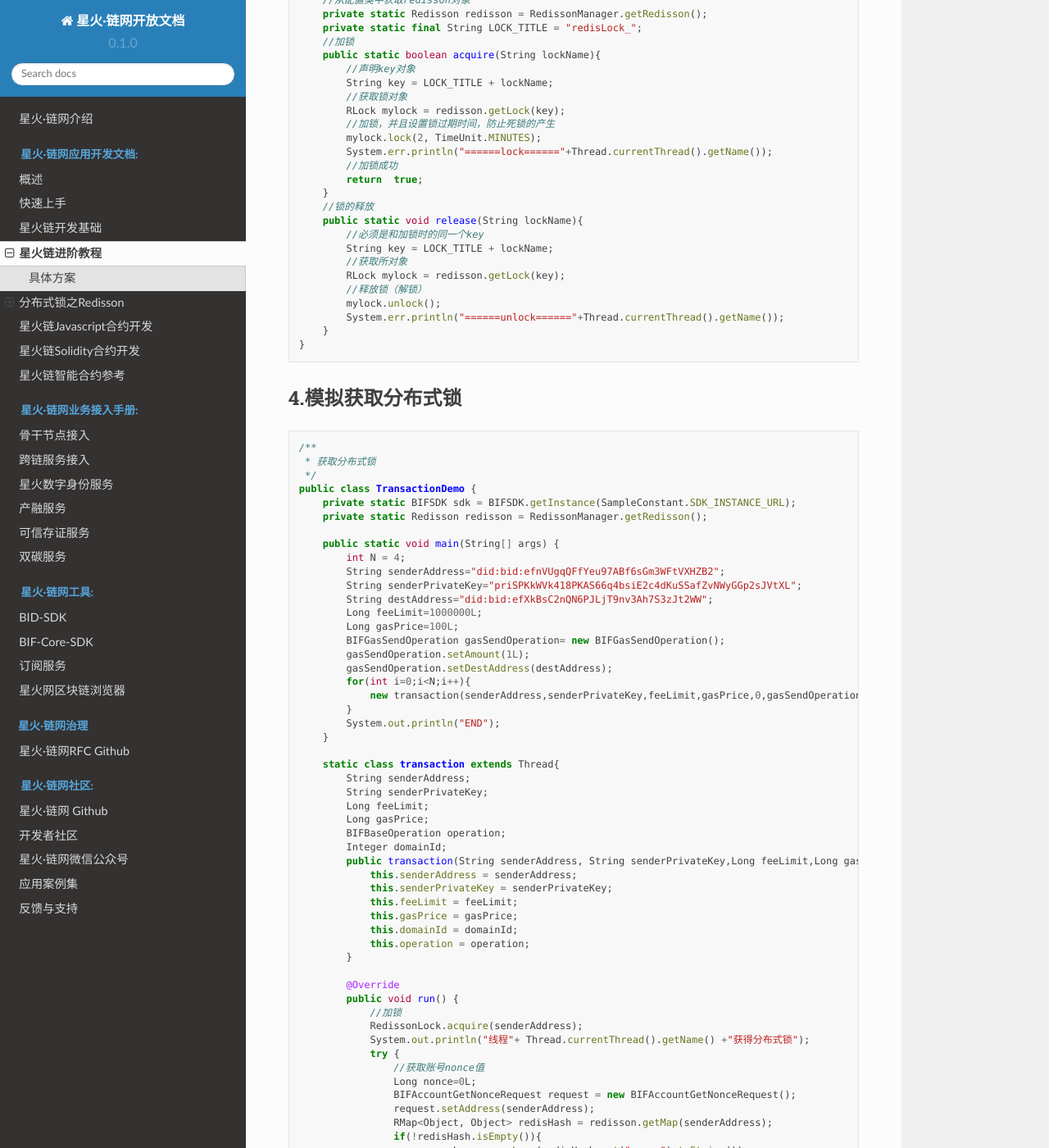
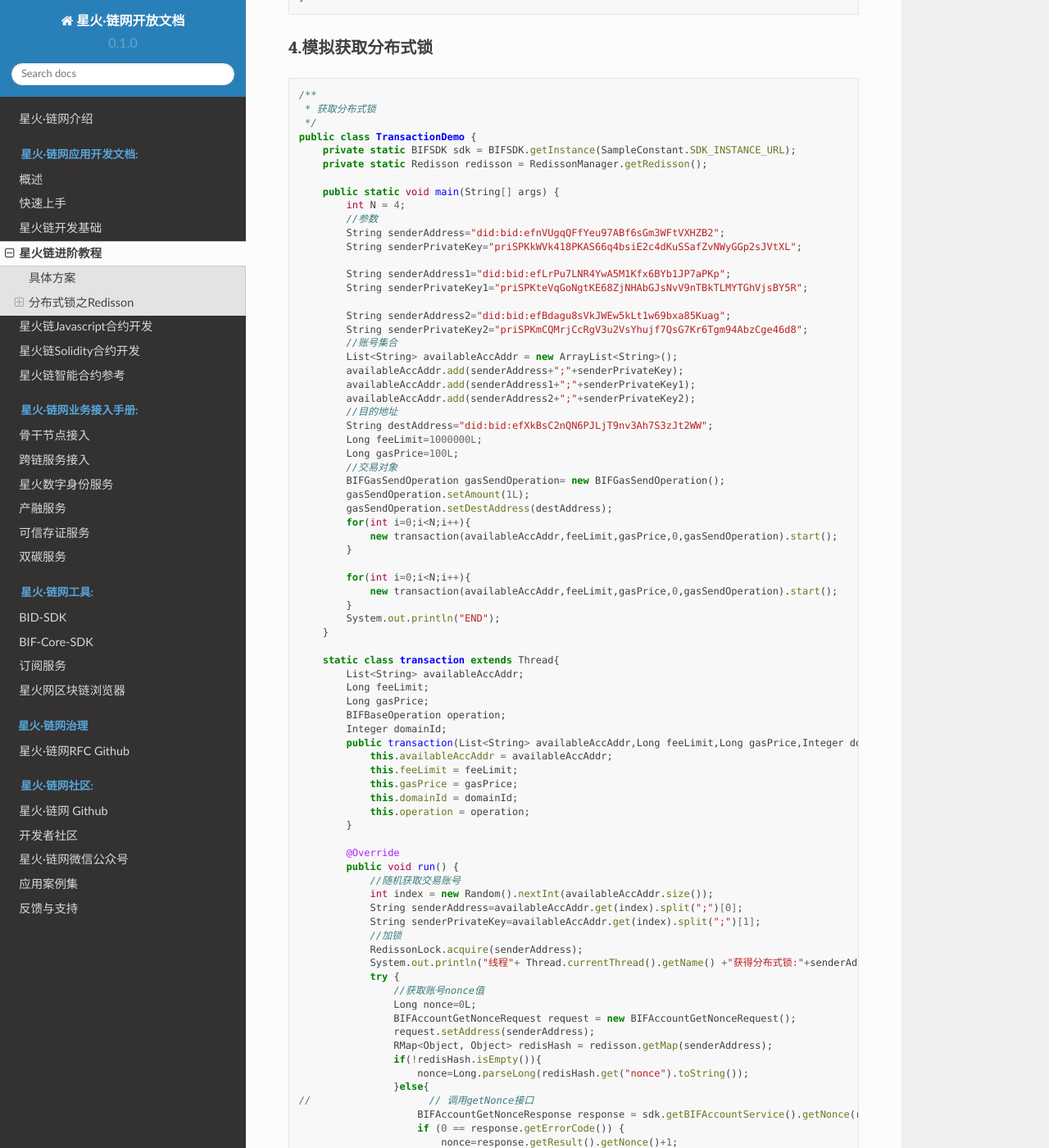
Before and after one commit to caict-4iot-dev/bif-doc, a Sphinx documentation site: the page built from docs/source/app/advanced.md, in a window 1280 px wide and 1400 px high, scrolled down 1875 px. Shown: the whole window at 82% size. Built offline with Sphinx 7.4.7 and the Read the Docs theme 2.0.0, drawn with Linux system fonts in a browser that asks for light colours; some of the changed text lies outside the part shown.

Commit message:
mod advanced file

````diff
--- a/docs/source/app/advanced.md
+++ b/docs/source/app/advanced.md
@@ -2,17 +2,19 @@
 
 星火链网底层区块链平台（下文简称星火链)作为“许可””公有“链，拥有一部分的公有属性，使用星火令（类似于以太坊的gas）作为智能合约执行的消耗，同时不同账户之间可以通过交易相互转移星火令，星火链的账户模型设计了连续递增的nonce值的方式来防止出现重放攻击。
 
-同一账户的发送的交易需要保证nonce值的连续递增，否则交易会因为nonce值太小或者太大导致失败。我们推荐用户对同一账户的nonce值在本地全局维护，这样可以保证上链交易的成功率和性能。
+同一账户的发送的交易需要保证nonce值的连续递增，否则交易会因为nonce值太小或者太大导致失败。我们推荐用户建立账号池，随机使用某一未被加锁账号进行交易，交易完成时释放该账号锁，这样可以保证上链交易的成功率和性能。
 
 ## 具体方案
 
-<img src="../_static/images/image-20220613173444612.png" alt="image-20220613173444612" style="zoom:80%;" />
+<img src="../_static/images/image-20220704175507796.png" alt="image-20220704175507796.png" style="zoom:80%;" />
 
-# 分布式锁之Redisson
+
+
+## 分布式锁之Redisson
 
 使用Redisson框架实现分布式锁。
 
-#### 1.加入jar包依赖
+### 1.加入jar包依赖
 
 ```java
 <dependency>
@@ -22,7 +24,7 @@
 </dependency>
 ```
 
-#### 2.配置Redisson
+### 2.配置Redisson
 
 ```java
 public class RedissonManager {
@@ -44,7 +46,7 @@ public class RedissonManager {
 }
 ```
 
-#### 3.锁的获取和释放
+### 3.锁的获取和释放
 
 ```java
 public class RedissonLock {
@@ -76,9 +78,10 @@ public class RedissonLock {
 }
 ```
 
-#### 4.模拟获取分布式锁
+### 4.模拟获取分布式锁
 
 ```java
+
 /**
  * 获取分布式锁
  */
@@ -88,30 +91,46 @@ public class TransactionDemo {
 
     public static void main(String[] args) {
         int N = 4;
+        //参数
         String senderAddress="did:bid:efnVUgqQFfYeu97ABf6sGm3WFtVXHZB2";
         String senderPrivateKey="priSPKkWVk418PKAS66q4bsiE2c4dKuSSafZvNWyGGp2sJVtXL";
+
+        String senderAddress1="did:bid:efLrPu7LNR4YwA5M1Kfx6BYb1JP7aPKp";
+        String senderPrivateKey1="priSPKteVqGoNgtKE68ZjNHAbGJsNvV9nTBkTLMYTGhVjsBY5R";
+
+        String senderAddress2="did:bid:efBdagu8sVkJWEw5kLt1w69bxa85Kuag";
+        String senderPrivateKey2="priSPKmCQMrjCcRgV3u2VsYhujf7QsG7Kr6Tgm94AbzCge46d8";
+        //账号集合
+        List<String> availableAccAddr = new ArrayList<String>();
+        availableAccAddr.add(senderAddress+";"+senderPrivateKey);
+        availableAccAddr.add(senderAddress1+";"+senderPrivateKey1);
+        availableAccAddr.add(senderAddress2+";"+senderPrivateKey2);
+        //目的地址
         String destAddress="did:bid:efXkBsC2nQN6PJLjT9nv3Ah7S3zJt2WW";
         Long feeLimit=1000000L;
         Long gasPrice=100L;
+        //交易对象
         BIFGasSendOperation gasSendOperation= new BIFGasSendOperation();
         gasSendOperation.setAmount(1L);
         gasSendOperation.setDestAddress(destAddress);
         for(int i=0;i<N;i++){
-            new transaction(senderAddress,senderPrivateKey,feeLimit,gasPrice,0,gasSendOperation).start();
+            new transaction(availableAccAddr,feeLimit,gasPrice,0,gasSendOperation).start();
+        }
+
+        for(int i=0;i<N;i++){
+            new transaction(availableAccAddr,feeLimit,gasPrice,0,gasSendOperation).start();
         }
         System.out.println("END");
     }
 
     static class transaction extends Thread{
-        String senderAddress;
-        String senderPrivateKey;
+        List<String> availableAccAddr;
         Long feeLimit;
         Long gasPrice;
         BIFBaseOperation operation;
         Integer domainId;
-        public transaction(String senderAddress, String senderPrivateKey,Long feeLimit,Long gasPrice,Integer domainId,BIFBaseOperation operation ) {
-            this.senderAddress = senderAddress;
-            this.senderPrivateKey = senderPrivateKey;
+        public transaction(List<String> availableAccAddr,Long feeLimit,Long gasPrice,Integer domainId,BIFBaseOperation operation ) {
+            this.availableAccAddr = availableAccAddr;
             this.feeLimit = feeLimit;
             this.gasPrice = gasPrice;
             this.domainId = domainId;
@@ -120,9 +139,13 @@ public class TransactionDemo {
 
         @Override
         public void run() {
+            //随机获取交易账号
+            int index = new Random().nextInt(availableAccAddr.size());
+            String senderAddress=availableAccAddr.get(index).split(";")[0];
+            String senderPrivateKey=availableAccAddr.get(index).split(";")[1];
             //加锁
             RedissonLock.acquire(senderAddress);
-            System.out.println("线程"+ Thread.currentThread().getName() +"获得分布式锁");
+            System.out.println("线程"+ Thread.currentThread().getName() +"获得分布式锁:"+senderAddress);
             try {
                 //获取账号nonce值
                 Long nonce=0L;
@@ -132,7 +155,7 @@ public class TransactionDemo {
                 if(!redisHash.isEmpty()){
                     nonce=Long.parseLong(redisHash.get("nonce").toString());
                 }else{
-                     // 调用getNonce接口
+//                    // 调用getNonce接口
                     BIFAccountGetNonceResponse response = sdk.getBIFAccountService().getNonce(request);
                     if (0 == response.getErrorCode()) {
                         nonce=response.getResult().getNonce()+1;
````
Also changed, not shown: other parts of docs/source/app/advanced.md (+1 -0 lines).
